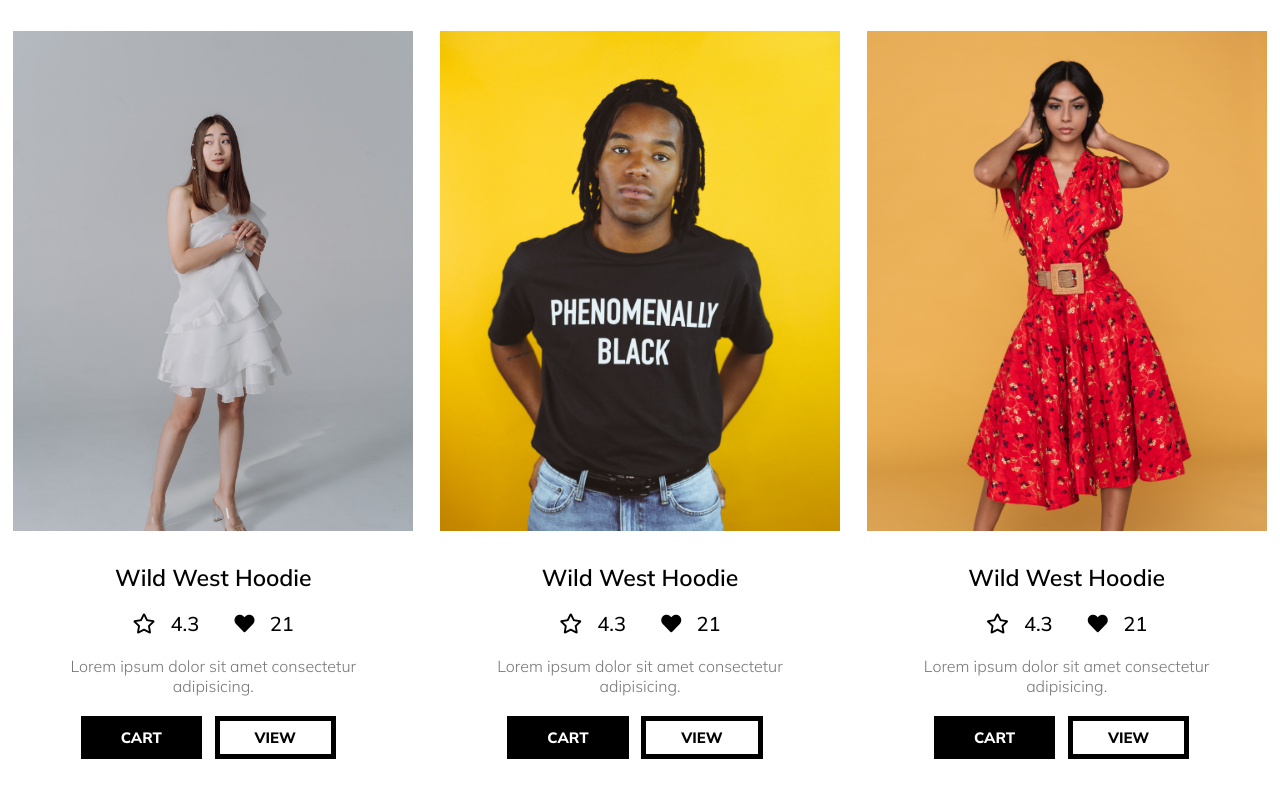
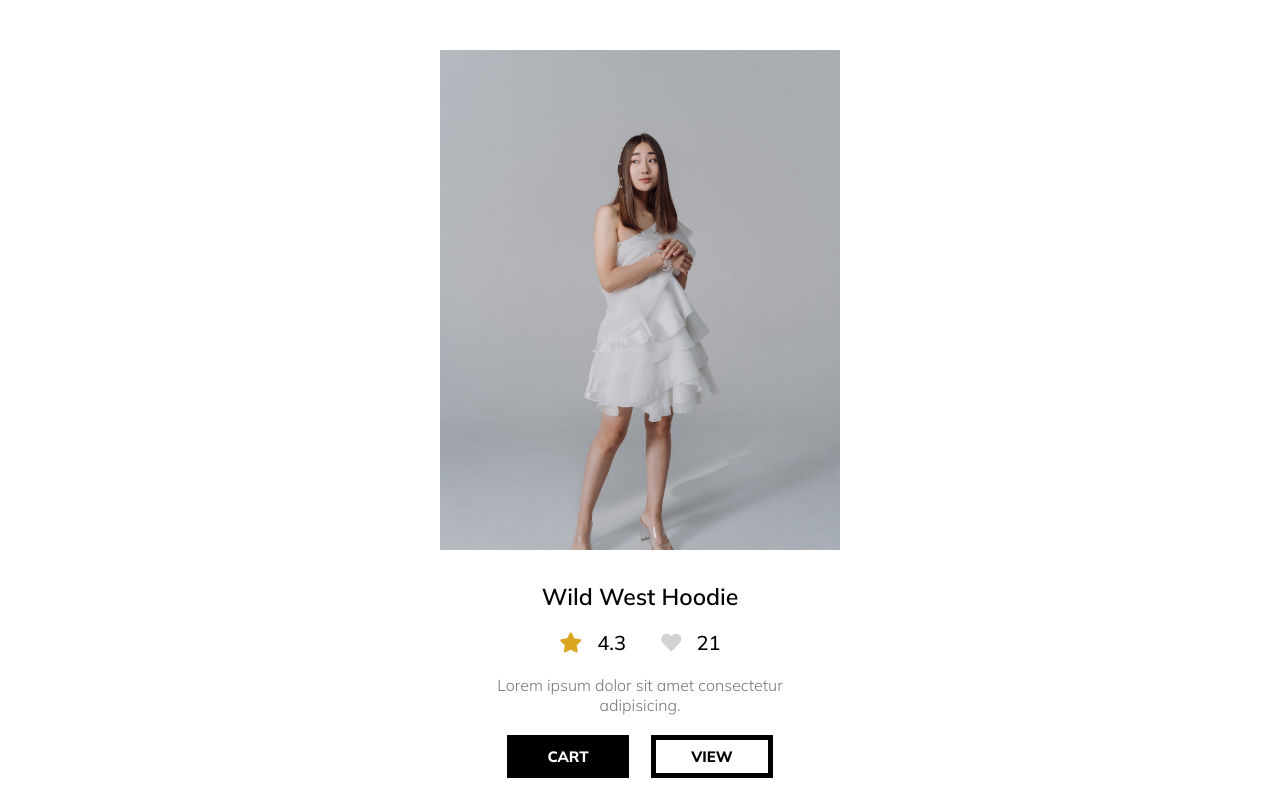
Before and after one commit to adnanZe/H1_SIIT, a plain HTML site: page index.html in a window 1280 px wide. Shown: the top 800 px of the page. Drawn offline with Linux system fonts and the light colour scheme.

Commit message:
Add files via upload

```diff
--- a/index.html
+++ b/index.html
@@ -15,7 +15,7 @@
         <div class="container-description">
           <h2>Wild West Hoodie</h2>
           <div class="feedback-item">
-            <span class="star"><i class="far fa-star"></i></span>
+            <span class="star"><i class="fas fa-star"></i></span>
             <span class="rating">4.3</span>
             <span class="likes"><i class="fas fa-heart"></i></span>
             <span class="heart">21</span>
@@ -29,14 +29,14 @@
           </div>
         </div>
       </section>
-      <section class="card one">
+      <section class="card two">
         <img src="img/2.jpg" alt="dressing items" />
         <div class="container-description">
           <h2>Wild West Hoodie</h2>
           <div class="feedback-item">
-            <span class="star"><i class="far fa-star"></i></span>
+            <span class="star"><i class="fas fa-star"></i></span>
             <span class="rating">4.3</span>
-            <span class="likes"><i class="fas fa-heart"></i></span>
+            <span class="likes two"><i class="fas fa-heart"></i></span>
             <span class="heart">21</span>
           </div>
           <span class="item-description"
@@ -48,12 +48,12 @@
           </div>
         </div>
       </section>
-      <section class="card one">
+      <section class="card three">
         <img src="img/3.jpg" alt="dressing items" />
         <div class="container-description">
           <h2>Wild West Hoodie</h2>
           <div class="feedback-item">
-            <span class="star"><i class="far fa-star"></i></span>
+            <span class="star"><i class="fas fa-star"></i></span>
             <span class="rating">4.3</span>
             <span class="likes"><i class="fas fa-heart"></i></span>
             <span class="heart">21</span>
--- a/style.css
+++ b/style.css
@@ -8,6 +8,7 @@ html {
 
 body {
   margin: 0;
+  box-sizing: border-box;
   font-family: "Mulish", sans-serif;
 }
 
@@ -18,10 +19,12 @@ main {
   height: 100vh;
   align-items: center;
   justify-content: space-around;
+  margin: 0 10rem;
 }
 
 section {
   width: 40rem;
+  transition: height 2s;
 }
 
 img {
@@ -65,6 +68,18 @@ h2 {
   margin-right: 1rem;
 }
 
+.fa-star {
+  color: goldenrod;
+}
+
+.fa-heart {
+  color: #77777755;
+}
+
+.two > .fa-heart {
+  color: red;
+}
+
 span.item-description {
   display: inline-block;
   margin-bottom: 2rem;
@@ -81,7 +96,7 @@ span.item-description {
 }
 
 button {
-  margin-right: 1rem;
+  margin: 0 1rem;
   padding: 0.7rem 3.5rem;
   border: 0.5rem solid black;
   font-family: inherit;
@@ -89,7 +104,7 @@ button {
   font-size: 1.5rem;
   font-weight: 800;
   cursor: pointer;
-  transition: all 1s ease;
+  transition: all 0.5s ease;
 }
 
 button.cart {
@@ -102,12 +117,41 @@ button.view {
   color: #000;
 }
 
-button.cart:hover {
-  background-color: #fff;
-  color: #000;
+section:hover {
+  background: linear-gradient(
+    0deg,
+    rgba(166, 166, 166, 0.2) 0%,
+    rgba(110, 110, 110, 0) 3%
+  );
 }
 
-button.view:hover {
-  background-color: black;
-  color: #fff;
+button:hover {
+  -webkit-transform: scale(1.2);
+  -ms-transform: scale(1.2);
+  transform: scale(1.2);
 }
+
+@media (max-width: 1500px) {
+  main {
+    margin: 0rem;
+  }
+}
+
+@media (max-width: 1300px) {
+  main {
+    flex-direction: column;
+    align-items: center;
+    justify-content: space-around;
+    height: 100%;
+  }
+  .one {
+    margin-top: 5rem;
+  }
+  .two {
+    margin: 5rem 0;
+  }
+
+  .three {
+    margin-bottom: 5rem;
+  }
+}
```
